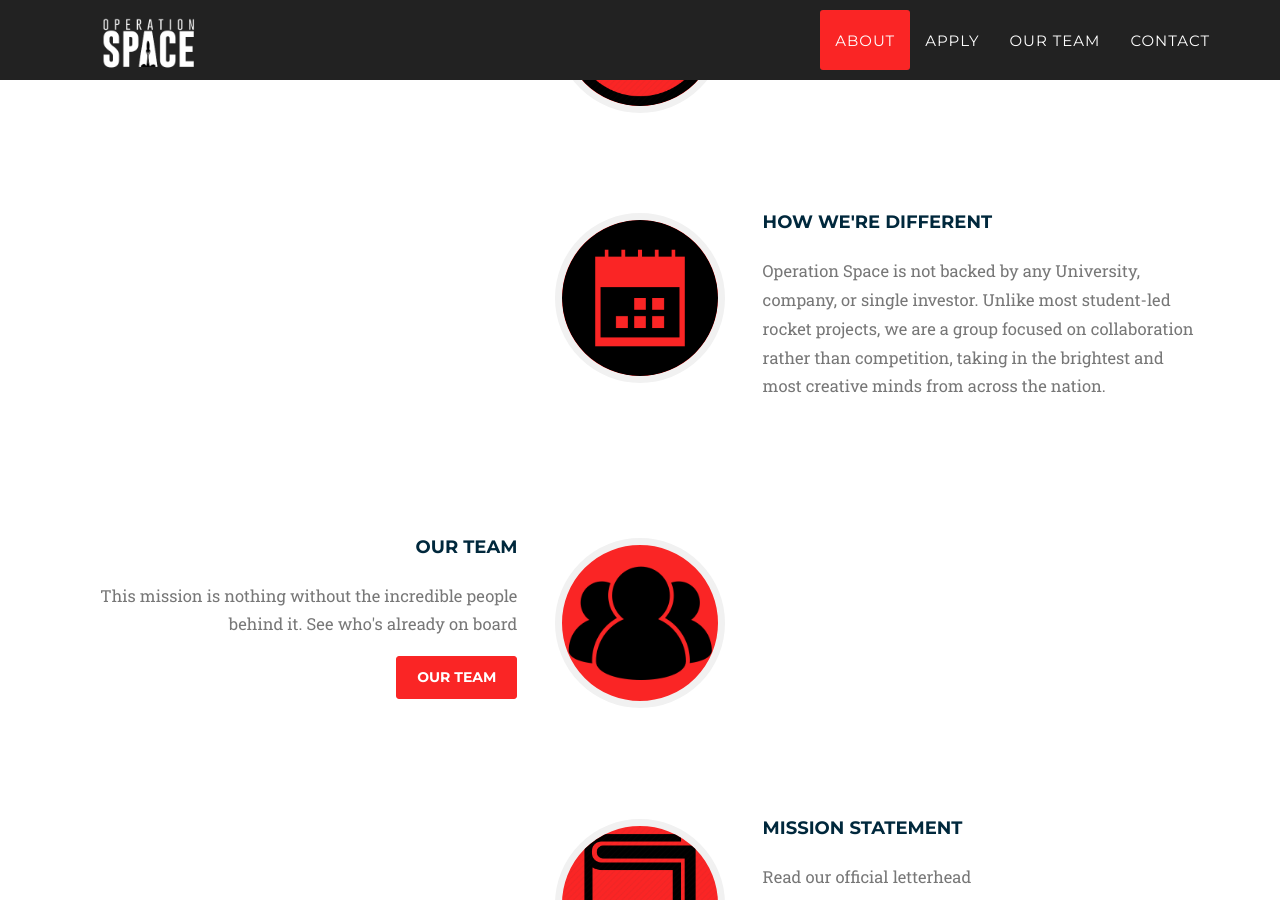
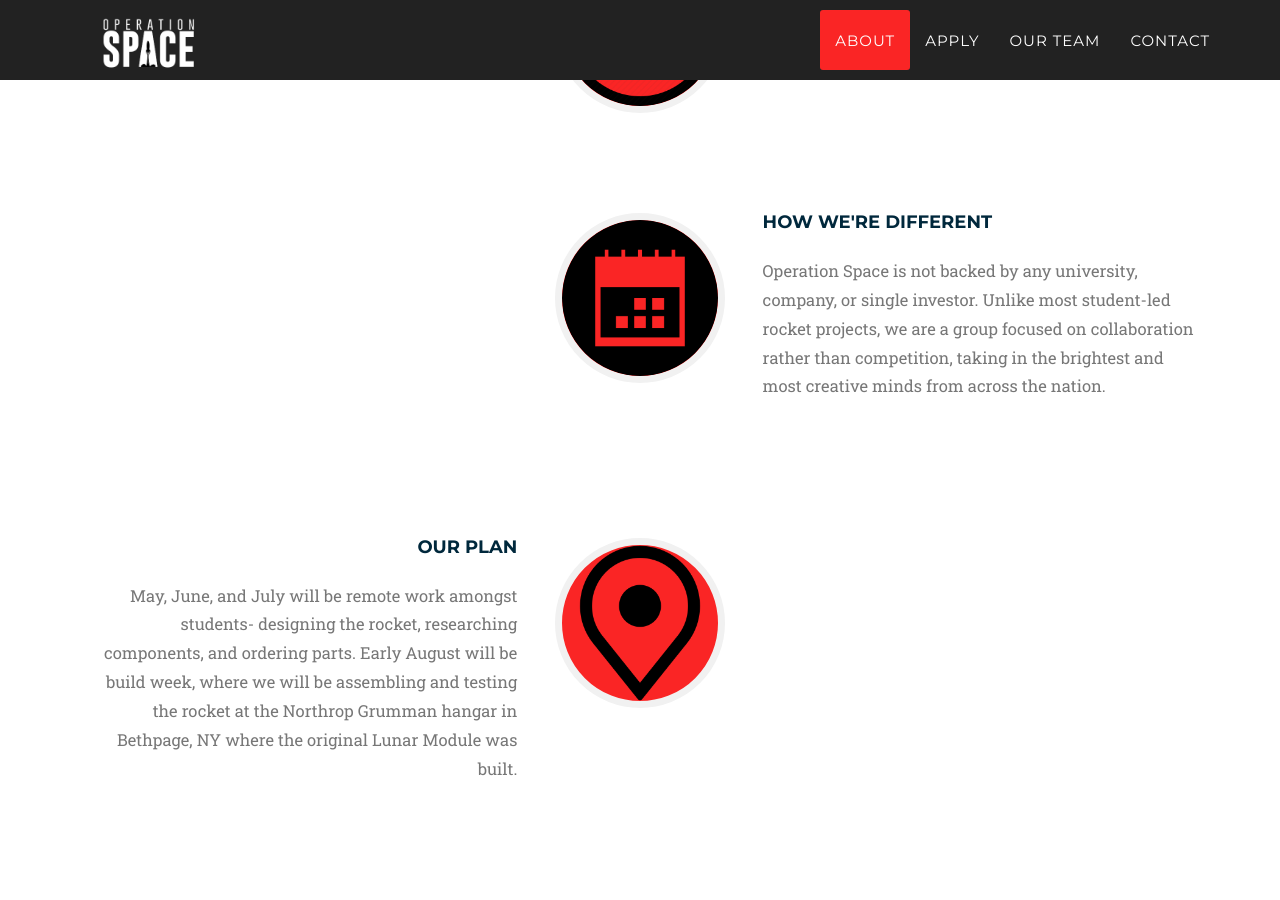
Before and after one commit to HughFerg/operation-space, a Jekyll site: the page built from index.html, in a window 1280 px wide and 900 px high, scrolled down 1303 px. Built offline with Jekyll 4.4.1, drawn with Linux system fonts in a browser that asks for light colours; nearby versions of some CDN libraries; some web fonts are replaced; library files that are not in the unit come from our copies.

Commit message:
edited bios and about

```diff
--- a/2017_teams/_posts/2017-05-31-team-1-hugh.markdown
+++ b/2017_teams/_posts/2017-05-31-team-1-hugh.markdown
@@ -6,5 +6,5 @@ layout: 2017_default
 img: HughMainHeadshot.jpg
 thumbnail: HughMainHeadshot.jpg
 alt: Picture of Name
-description: Hugh is a rising sophmore at Northeastern University's Honors College studying Computer Science and Finance. He is passionate about social and youth entrepreneurship and Co-Founded mission&#58; toothbrush, a nonprofit supplying oral health supplies to underserved families in New York. He joined Operation Space because he is fascinated by physics and wants others to see that ambitous, significant projects don't need the backing of a university or a billion dollar company.
+description: Hugh is a rising sophmore at Northeastern University's Honors College studying Computer Science and Finance. He is passionate about social and youth entrepreneurship and Co-Founded mission&#58; toothbrush, a nonprofit supplying oral health supplies to underserved families in New York. He joined Operation Space because he is fascinated by physics and wants others to see that ambitous, significant projects don't need the backing of a university or billion dollar company.
 ---
--- a/2017_teams/_posts/2017-05-31-team-11-Chris.markdown
+++ b/2017_teams/_posts/2017-05-31-team-11-Chris.markdown
@@ -1,7 +1,7 @@
 ---
 title: Chris Romanoski
 name: Chris Romanoski
-subtitle: Technical Team
+subtitle: Co-Design Lead
 layout: 2017_default
 img: ChrisRHeadshot.jpg
 thumbnail: ChrisRHeadshot.jpg
--- a/2017_teams/_posts/2017-05-31-team-18-Mark.markdown
+++ b/2017_teams/_posts/2017-05-31-team-18-Mark.markdown
@@ -1,7 +1,7 @@
 ---
 title: Mark Johnson
 name: Mark Johnson
-subtitle: Design Lead
+subtitle: Co-Design Lead
 layout: 2017_default
 img: MarkHeadshot.jpg
 thumbnail: MarkHeadshot.jpg
--- a/_includes/2017_data/about.html
+++ b/_includes/2017_data/about.html
@@ -33,11 +33,24 @@
                                     <h4>How We're Different</h4>
                                 </div>
                                 <div class="timeline-heading">
-                                    <p class="text-muted">Operation Space is not backed by any University, company, or single investor. Unlike most student-led rocket projects, we are a group focused on collaboration rather than competition, taking in the brightest and most creative minds from across the nation.</p>
+                                    <p class="text-muted">Operation Space is not backed by any university, company, or single investor. Unlike most student-led rocket projects, we are a group focused on collaboration rather than competition, taking in the brightest and most creative minds from across the nation.</p>
                                 </div>
                             </div>
                         </li>
                         <li>
+                            <div class="timeline-image">
+                                <img class="img-circle img-responsive" src="/css/2016_style/img/icon-venue.jpeg" alt="">
+                            </div>
+                            <div class="timeline-panel">
+                                <div class="timeline-heading">
+                                    <h4>Our Plan</h4>
+                                </div>
+                                <div class="timeline-heading">
+                                    <p class="text-muted">May, June, and July will be remote work amongst students- designing the rocket, researching components, and ordering parts. Early August will be build week, where we will be assembling and testing the rocket at the Northrop Grumman hangar in Bethpage, NY where the original Lunar Module was built.</p>
+                                </div>
+                            </div>
+                        </li>
+                        <li class="timeline-inverted">
                             <div class="timeline-image">
                                 <img class="img-circle img-responsive" src="/css/2016_style/img/icon-team.jpeg" alt="">
                             </div>
@@ -51,7 +64,7 @@
                                 <a href="/team" class="page-scroll btn btn-sm">Our Team</a>
                             </div>
                         </li>
-                        <li class="timeline-inverted">
+                        <li>
                             <div class="timeline-image">
                                 <img class="img-circle img-responsive" src="../css/2016_style/img/booklet-icon.png" alt="">
                             </div>
```
